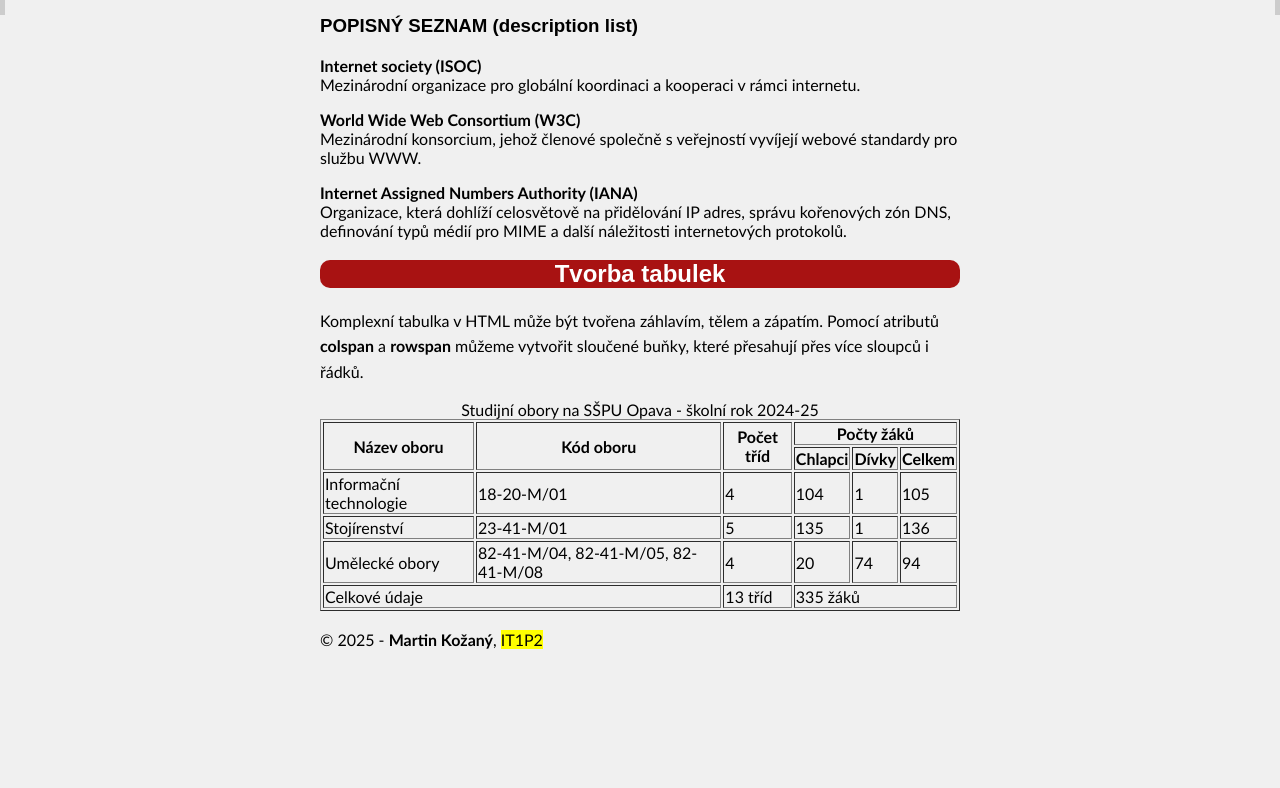
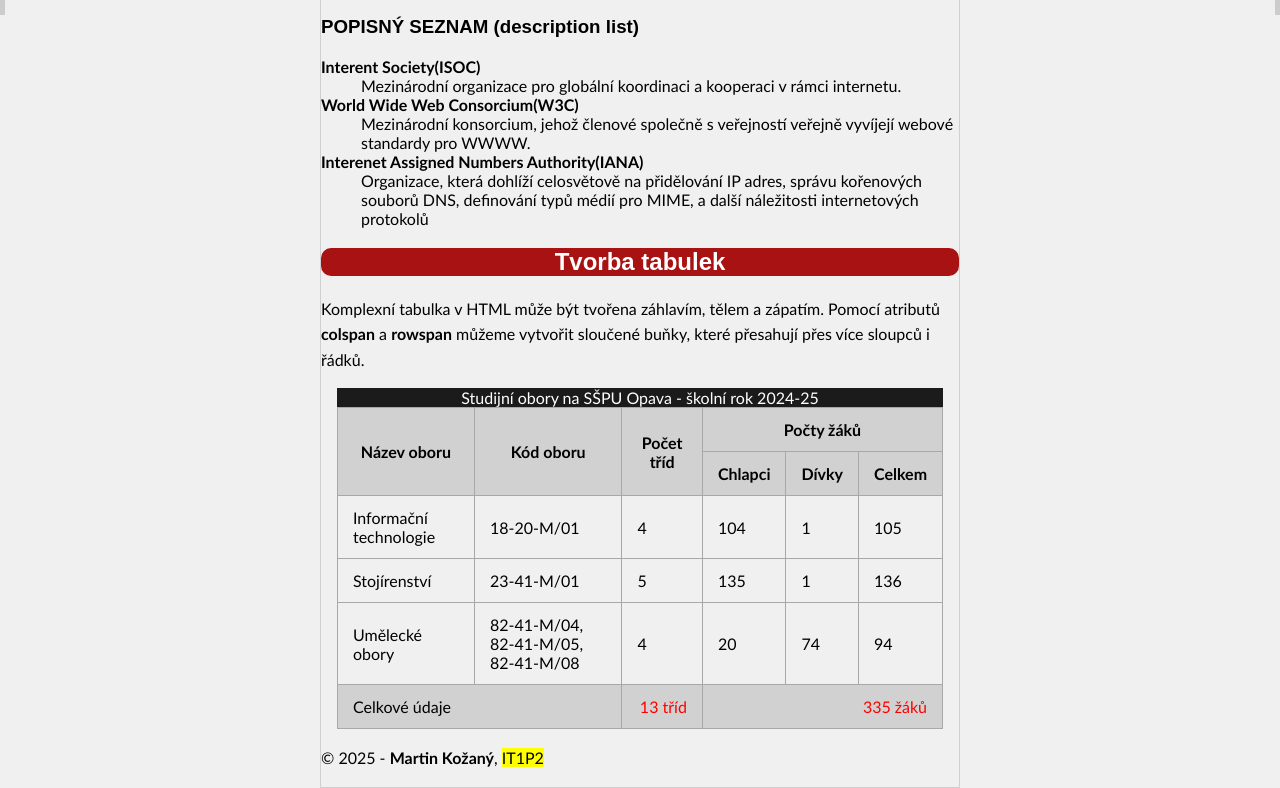
Before and after one commit to Majkownica2000/seznamy, a plain HTML site: page index.html in a window 1280 px wide. Shown: the part 785-1573 px from the top of the page. Before the commit the page ends 1454 px from the top, so only its background shows below. Drawn offline with Linux system fonts and the light colour scheme.

Commit message:
Add files via upload

```diff
--- a/index.html
+++ b/index.html
@@ -31,24 +31,28 @@
               http:/moodle.sspu-opava.cz:81/course/view.php?id=95)
             </li>
           </ul>
-          <h3>VNOŘENÝ SEZNAM </h3>
+          <h3>VNOŘENÝ SEZNAM</h3>
           <ol type="1">
-            <li>Hardware
+            <li>
+              Hardware
               <ol type="I">
-              <li>Základní jednotka
+                <li>
+                  Základní jednotka
                   <ol type="a">
                     <li>procesor (CPU)</li>
                     <li>paměť (RAM)</li>
                     <li>pevný disk (HDD)</li>
                   </ol>
                 </li>
-              <li>Vstupní zařízení
+                <li>
+                  Vstupní zařízení
                   <ol type="a">
                     <li>klávesnice</li>
                     <li>myš</li>
                   </ol>
                 </li>
-              <li>Výstupní zařízení
+                <li>
+                  Výstupní zařízení
                   <ol type="a">
                     <li>monitor</li>
                     <li>tiskárna</li>
@@ -56,16 +60,19 @@
                 </li>
               </ol>
             </li>
-            <li>Software
+            <li>
+              Software
               <ol type="I">
-              <li>Základní programové vybavení
+                <li>
+                  Základní programové vybavení
                   <ol type="a">
                     <li>operační systém</li>
                     <li>ovladač</li>
                     <li>firmware</li>
                   </ol>
                 </li>
-              <li>Aplikace
+                <li>
+                  Aplikace
                   <ol type="a">
                     <li>textový editor</li>
                     <li>prohlížeč</li>
@@ -77,32 +84,32 @@
           </ol>
           <h3>POPISNÝ SEZNAM (description list)</h3>
           <dl>
-            <b>Internet society (ISOC)</b>
-            <dt>
+            <dt><b>Interent Society(ISOC)</b></dt>
+            <dd>
               Mezinárodní organizace pro globální koordinaci a kooperaci v rámci
               internetu.
-            </dt>
+            </dd>
+            <dt><b>World Wide Web Consorcium(W3C)</b></dt>
+            <dd>
+              Mezinárodní konsorcium, jehož členové společně s veřejností
+              veřejně vyvíjejí webové standardy pro WWWW.
+            </dd>
+            <dt><b>Interenet Assigned Numbers Authority(IANA)</b></dt>
+            <dd>
+              Organizace, která dohlíží celosvětově na přidělování IP adres,
+              správu kořenových souborů DNS, definování typů médií pro MIME, a
+              další náležitosti internetových protokolů
+            </dd>
           </dl>
-
-          <dl>
-            <b>World Wide Web Consortium (W3C)</b>
-            <dt>
-              Mezinárodní konsorcium, jehož členové společně s veřejností
-              vyvíjejí webové standardy pro službu WWW.
-            </dt>
-          </dl>
-            <dl>
-                <b>Internet Assigned Numbers Authority (IANA)</b>
-                <dt>
-                Organizace, která dohlíží celosvětově na přidělování IP adres, správu kořenových zón DNS, definování typů médií pro MIME a další náležitosti internetových protokolů.
-                </dt>
-
         </section>
 
         <section id="tabulky">
           <h2 class="nadpis2">Tvorba tabulek</h2>
           <p>
-           Komplexní tabulka v HTML může být tvořena záhlavím, tělem a zápatím. Pomocí atributů <b>colspan</b> a <b>rowspan</b> můžeme vytvořit sloučené buňky, které přesahují přes více sloupců i řádků.</p>
+            Komplexní tabulka v HTML může být tvořena záhlavím, tělem a zápatím.
+            Pomocí atributů <b>colspan</b> a <b>rowspan</b> můžeme vytvořit
+            sloučené buňky, které přesahují přes více sloupců i řádků.
+          </p>
           <table border="1">
             <caption>
               Studijní obory na SŠPU Opava - školní rok 2024-25
--- a/styles.css
+++ b/styles.css
@@ -3,6 +3,9 @@ body {
   background-color: #f0f0f0;
   margin: 0;
   padding: 0;
+  margin-left: 25%;
+  margin-right: 25%;
+  border: 1px solid rgb(207, 207, 207);
 }
 
 .container {
@@ -26,8 +29,8 @@ h1 {
 h2 {
   background-color: rgb(168, 18, 18);
   text-align: center;
-color: white;
-border-radius: 10px;
+  color: white;
+  border-radius: 10px;
 }
 p {
   font-size: 16px;
@@ -42,7 +45,11 @@ body::after {
   width: 5px;
   background-color: #ccc;
 }
-
+.celkem_zaku,
+.celkem_trid {
+  text-align: right;
+  color: red;
+}
 body::before {
   left: 0;
 }
@@ -50,41 +57,26 @@ body::before {
 body::after {
   right: 0;
 }
-img {
-  max-width: 100%;
-  height: auto;
+
+caption {
+  background-color: rgb(26, 27, 26);
+  color: white;
+}
+table {
+  width: 95%;
+  border-collapse: collapse;
+  justify-self: center;
 }
 
-.table {
-  width: 100%;
-  border-collapse: collapse;
-  margin: 20px 0;
+table th,
+table td {
+  padding: 12px 15px;
+  border: 1px solid #a8a8a8;
 }
 
-.table th,
-.table td {
-  padding: 12px 15px;
-  border: 1px solid #ddd;
+table thead {
+  background-color: #d1d1d1;
 }
-
-.table th {
-  background-color: #f4f4f4;
-  text-align: left;
+table tfoot {
+  background-color: #d1d1d1;
 }
-
-.table tr:nth-child(even) {
-  background-color: #f9f9f9;
-}
-
-a {
-  color: #3498db;
-  text-decoration: none;
-}
-
-a:hover {
-  text-decoration: underline;
-}
-body {
-    margin-left: 25%;
-    margin-right: 25%;
-}
```
Lines whose indentation alone changed are shown as unchanged.
